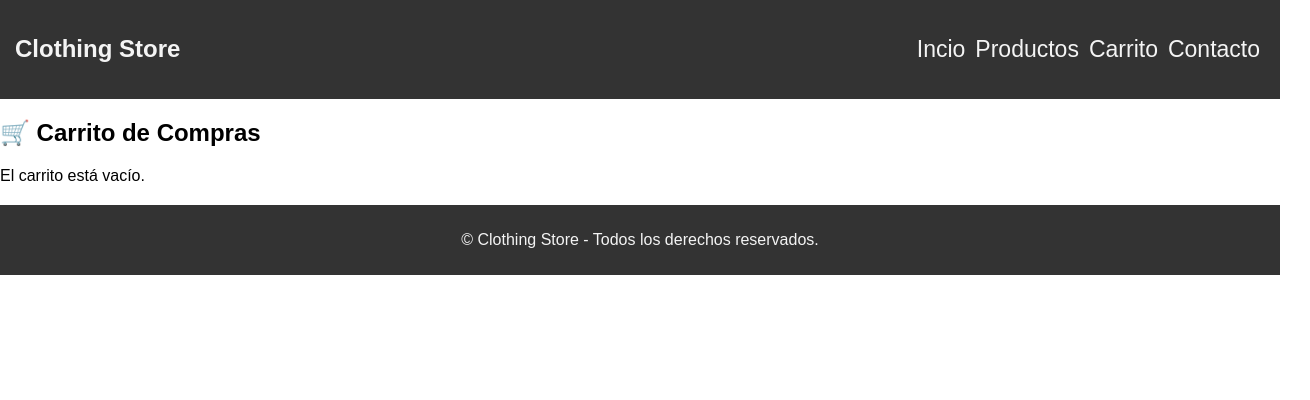
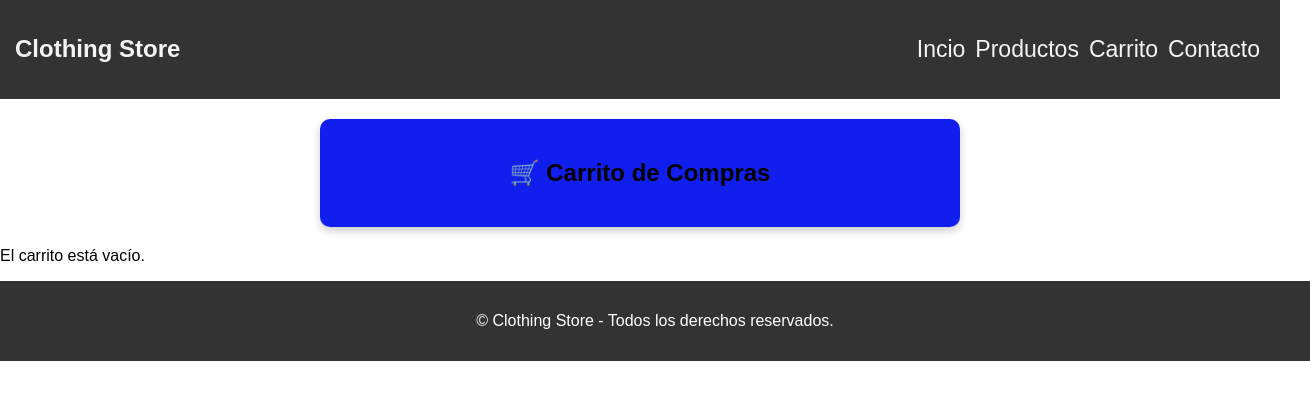
Before and after one commit to SoyDaniielGG/Clothing_Store, a React (Vite) app: page /carrito in a window 1280 px wide. Shown: the top 400 px of the page, 1310 px wide, since content can reach past the window. Built offline with nearby package versions, Linux system fonts and the light colour scheme.

Commit message:
agregando algunos estilos al carrito de compras

```diff
--- a/src/App.jsx
+++ b/src/App.jsx
@@ -3,6 +3,7 @@ import {BrowserRouter as Router, Routes, Route}from "react-router-dom";
 import Home from "./pages/home";
 import Products from "./pages/products";
 import Cart from "./pages/cart";
+import Footer from "./components/footer";
 
 const App = () => {
   return(
@@ -14,6 +15,7 @@ const App = () => {
         <Route path="/carrito" element={<Cart />} />
 
       </Routes>
+      <Footer />
     </Router>
   );
 };
--- a/src/index.css
+++ b/src/index.css
@@ -62,7 +62,7 @@ body{
     padding: 20px;
 }
 .products-card{
-    background: white;
+    background: rgb(168, 160, 160);
     padding: 15px;
     text-align: center;
     border-radius: 5px;
@@ -75,10 +75,12 @@ body{
 .products-card button:hover{
     cursor: pointer;
 }
-.footer{
+.footer {
+    background: #333;
+    color: white;
     text-align: center;
-    background: #333;
-    color: #f4f4f4;
-    padding: 10px;
-    margin-top: 20px;
-}
+    padding: 15px;
+    position: relative;
+    bottom: 0;
+    width: 100%;
+  }
--- a/src/pages/cart.jsx
+++ b/src/pages/cart.jsx
@@ -1,7 +1,7 @@
 import { useContext } from "react";
 import { CartContext } from "../context/cartContext";
 import NavBar from "../components/navBar";
-import Footer from "../components/footer";
+import "../styles/cart.css"
 
 const Cart = () => {
   const { cart, removeFromCart, clearCart, getTotalPrice } = useContext(CartContext);
@@ -9,10 +9,10 @@ const Cart = () => {
   return (
     <div>
       <NavBar/>
-      <header>
+      <header className="cart-container">
       <h2>🛒 Carrito de Compras</h2>
       </header>
-
+      <section>
       {cart.length === 0 ? (
         <p>El carrito está vacío.</p>
       ) : (
@@ -25,11 +25,13 @@ const Cart = () => {
               <button onClick={() => removeFromCart(product.id)}>Eliminar</button>
             </div>
           ))}
-          <h3>Total: ${getTotalPrice()}</h3>
-          <button onClick={clearCart}>Vaciar Carrito</button>
+          <h3 className="cart-total">Total: ${getTotalPrice()}</h3>
+          <button onClick={clearCart} className="clear-cart-btn">Vaciar Carrito</button>
         </div>
       )}
-      <Footer/>
+
+      </section>
+
     </div>
   );
 };
--- a/src/pages/home.jsx
+++ b/src/pages/home.jsx
@@ -35,8 +35,6 @@ const Home = () => {
                 </div>
 
             </section>
-            <Footer />
-
         </div>
     )
 }
--- a/src/pages/products.jsx
+++ b/src/pages/products.jsx
@@ -53,7 +53,7 @@ const productsData = [
                 ))}
 
             </div>
-            <Footer/>
+
         </div>
 
     );
--- /dev/null
+++ b/src/styles/cart.css
@@ -0,0 +1,64 @@
+.cart-container{
+    max-width: 600px;
+    margin: 20px auto;
+    padding: 20px;
+    background: rgb(16, 31, 238);
+    border-radius: 10px;
+    box-shadow: 0px 4px 8px rgba(0,0,0,0.2);
+    text-align: center;
+}
+.cart-item{
+    display: flex;
+    align-items: center;
+    justify-content: space-between;
+    padding: 1opx;
+    border-bottom: 1opx solid #ddd;
+
+}
+.cart-item p{
+    right: 1;
+    margin: 10px 100px 10px 100px;
+    font-size: 16px;
+}
+.cart-item h4{
+    flex: 1;
+    margin: 10px 100px 10px 100px;
+    font-size: 16px;
+}
+.cart-item button{
+    background-color: #dc3545;
+    color: white;
+    border: none;
+    padding: 8px 12px;
+    border-radius: 5px;
+    cursor: pointer;
+}
+.cart-item button:hover{
+    background: #c82333;
+}
+.cart-total{
+    font-size: 18px;
+    font-weight: bold;
+    margin: 15px 0;
+}
+.clear-cart-btn{
+    background-color: #ff6000;
+    color: white;
+    border: none;
+    padding: 10px;
+    border-radius: 5px;
+    cursor:pointer;
+    font-size: 14px;
+}
+.clear-cart-btn:hover{
+    background-color: #d65600;
+}
+.footer {
+    background: #333;
+    color: white;
+    text-align: center;
+    padding: 15px;
+    position: relative;
+    bottom: 0;
+    width: 100%;
+  }
--- a/src/styles/products.css
+++ b/src/styles/products.css
@@ -1,20 +1,27 @@
 .products-list{
     display: grid;
-    grid-template-columns: repeat(3,1fr);
+    grid-template-columns: repeat(auto-fit, minmax(200px, 1fr));
     gap: 20px;
     padding: 20px;
 }
 .product-target{
-    background: white;
+    background: rgb(160, 157, 157);
     padding: 15px;
-    border-radius: 5px;
+    border-radius: 10px;
     text-align: center;
     box-shadow: 0 4px 8px rgba(0,0,0,0.2);
+    text-align: center;
+    transition: transform 0.2s, box-shadow 0.2s;
+}
+.product-target:hover{
+    transform: scale(1.05);
+    box-shadow: 0px 6px 12px rgba(0,0,0,0.4);
 }
 .product-target img{
     max-width: 100%;
     height: auto;
-
+    object-fit: cover;
+    border-radius: 8px ;
 }
 button{
     background: #28a745;
```
